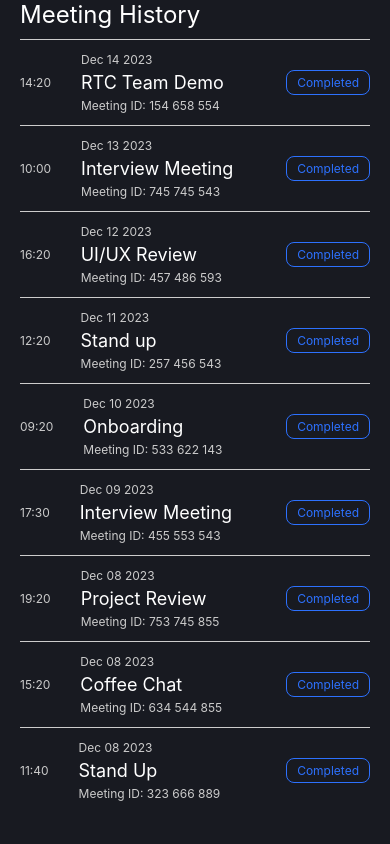
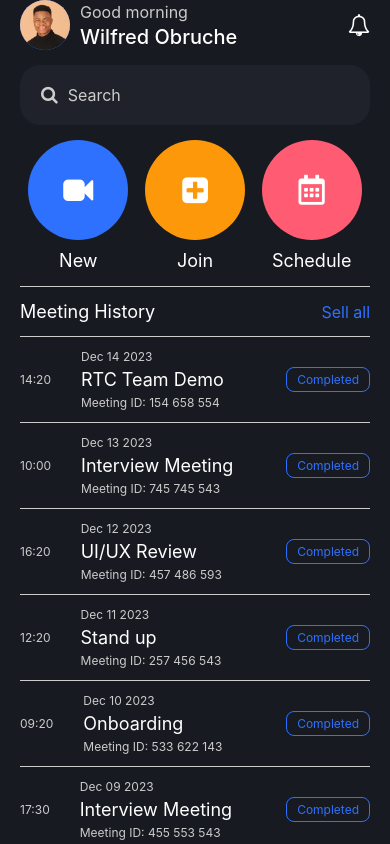
Before and after one commit to obrucheoghene/talkpod_app, a React Native app: screen /Home in a window 390 px wide. Built offline with nearby package versions, Linux system fonts and the light colour scheme.

Commit message:
feat: add react navigation

```diff
--- a/App.tsx
+++ b/App.tsx
@@ -4,19 +4,38 @@ import Signup from './screens/auth/Signup';
 import Signin from './screens/auth/Signin';
 import Home from './screens/home/Home';
 import MeetingHistory from './screens/MeetingHistory/MeetingHistory';
+import { NavigationContainer } from '@react-navigation/native';
+import { createNativeStackNavigator } from '@react-navigation/native-stack';
+import { SafeAreaProvider } from 'react-native-safe-area-context';
+
+const Stack = createNativeStackNavigator();
 
 export default function App() {
   return (
-    <SafeAreaView style={styles.container}>
-      <StatusBar backgroundColor='#181a21' barStyle='light-content' />
+    <SafeAreaProvider>
+      <NavigationContainer>
+        <Stack.Navigator initialRouteName='Home'
+          screenOptions={{
+            headerStyle: {
+              backgroundColor: '#181a21',
+            },
+            headerTintColor: '#fff'
+          }}>
+          <Stack.Screen name='Home' component={Home}
+            options={{
+              headerShown: false
+            }} />
 
-      {/* <AuthOptions/> */}
-      {/* <Signup /> */}
-      {/* <Signin/> */}
-      {/* <Home /> */}
-      <MeetingHistory/>
+          <Stack.Screen name='AuthOptions' component={AuthOptions} />
 
-    </SafeAreaView>
+          <Stack.Screen name='Signup' component={Signup} />
+
+          <Stack.Screen name='Signin' component={Signin} />
+          <Stack.Screen name='MeetingHistory' component={MeetingHistory} />
+        </Stack.Navigator>
+
+      </NavigationContainer>
+    </SafeAreaProvider>
 
   );
 }
--- a/package.json
+++ b/package.json
@@ -9,11 +9,15 @@
     "web": "expo start --web"
   },
   "dependencies": {
+    "@react-navigation/native": "^6.1.9",
+    "@react-navigation/native-stack": "^6.9.17",
     "expo": "~49.0.15",
     "expo-status-bar": "~1.6.0",
     "react": "18.2.0",
     "react-native": "0.72.6",
-    "react-native-svg": "^14.1.0"
+    "react-native-svg": "^14.1.0",
+    "react-native-screens": "~3.22.0",
+    "react-native-safe-area-context": "4.6.3"
   },
   "devDependencies": {
     "@babel/core": "^7.20.0",
--- a/screens/home/Home.tsx
+++ b/screens/home/Home.tsx
@@ -1,4 +1,4 @@
-import { StyleSheet, Text, TextInput, View } from "react-native"
+import { StatusBar, StyleSheet, Text, TextInput, View } from "react-native"
 import { FontAwesome } from '@expo/vector-icons';
 
 import HomeHeader from "../../components/HomeHeader"
@@ -9,6 +9,8 @@ import HomeMeetingHistory from "../../components/HomeMeetingHistory";
 const Home = () => {
     return (
         <View style={styles.container}>
+            <StatusBar backgroundColor='#181a21' barStyle='light-content' />
+
             <HomeHeader />
 
             <View style={inputStyles.container}>
@@ -25,6 +27,7 @@ const Home = () => {
 
 const styles = StyleSheet.create({
     container: {
+        backgroundColor: '#181a21',
         paddingHorizontal: 20,
         flex: 1,
         rowGap: 15,
```
Also changed, not shown: 1 other file (tests, documents, lock files or other folders).
